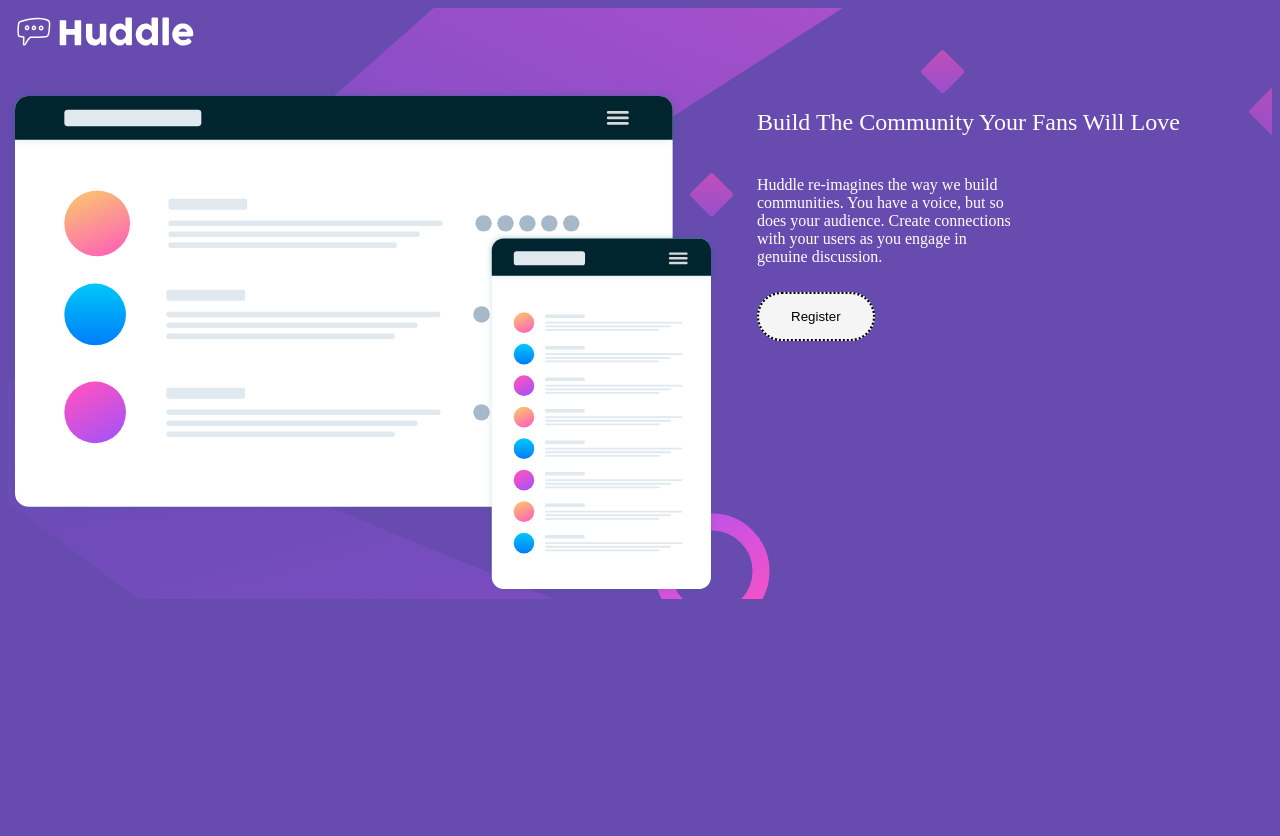
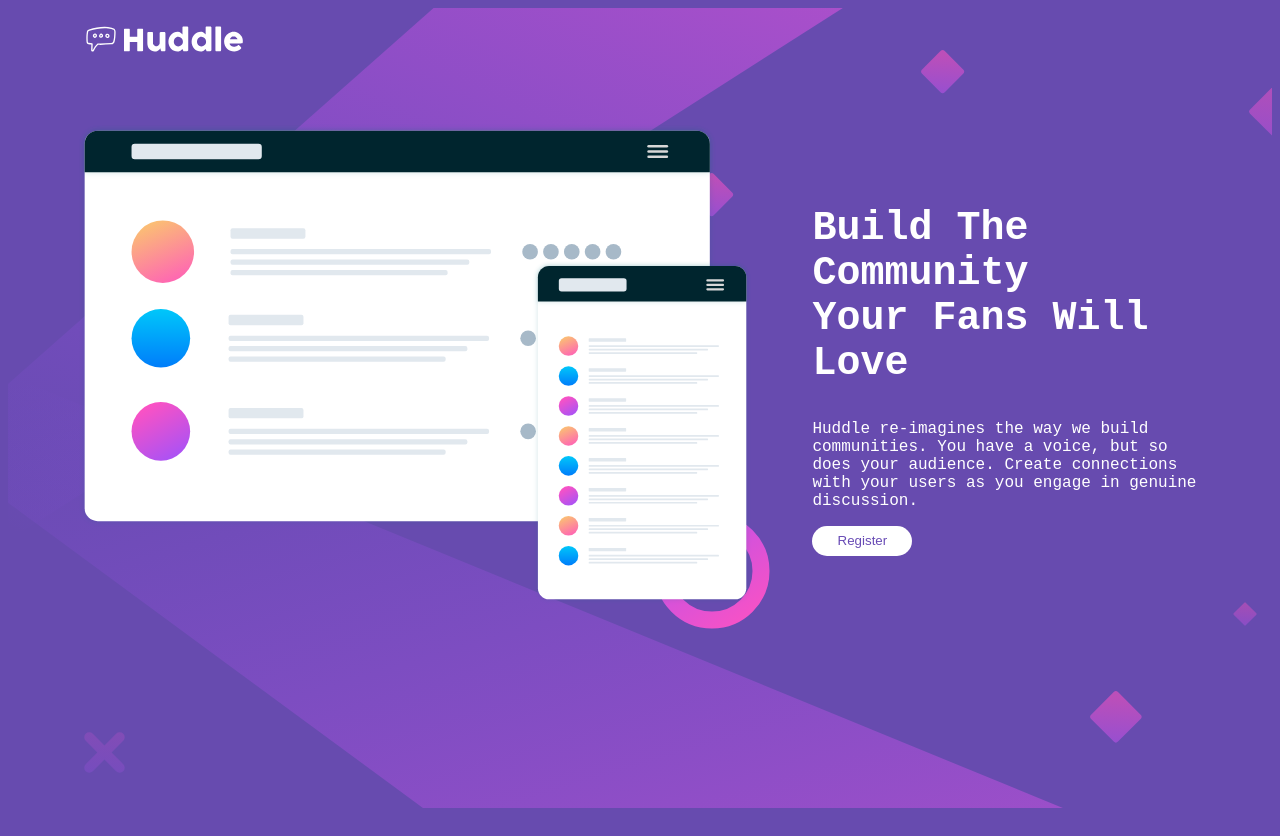
Before and after one commit to shemzenvogue/huddle, a plain HTML site: page huddle/huddle.html in a window 1280 px wide. Before the commit the page ends 800 px from the top, so only its background shows below. Drawn offline with Linux system fonts and the light colour scheme.

Commit message:
updated the html and css files

```diff
--- a/huddle/huddle.css
+++ b/huddle/huddle.css
@@ -1,36 +1,113 @@
-body{
-    background-color:#674baf ;
-}
-.logo{
-width: 15%;
-}
-.flexcontainer{
-    margin-top: 30px;
-display: flex;
+body {
+    background-color: #674baf;
 }
 
-.wrapper1{
-background-image: url("bg-desktop.svg");
-height: 100%;}
-.about{
-    margin-left: 40px;
+
+/* @media screen and (min-width: 1000px) {
+   body {
+    background-color: red;
+}
+} */
+
+.container {
+    min-height: 100vh;
+    background-image: url("bg-desktop.svg");
+    background-repeat: no-repeat;
+    padding: 20px;
 }
 
-.title2{
-padding-bottom: 20px;
-font-weight: 100;
-color: white;
+@media screen and (min-width: 1200px) {
+    .container {
+        padding: 10px 70px;
+    }
 }
-.writeup{
-color: white;
-width: 50%;
-font-size:medium;
-padding-bottom: 10px;
+
+.productContainer {
+    display: flex;
+    flex-direction: column;
+    align-items: center;
+    margin-top: 60px;
 }
-button{
-cursor:pointer;
-padding: 15px 32px;
-border-style: dotted;
-border-radius: 50px;
-background-color: whitesmoke;
+
+@media screen and (min-width: 1200px) {
+  .productContainer {
+    flex-direction: row;
+    align-items: stretch;
 }
+}
+
+.logo {
+    width: 80%
+
+}
+@media screen and (min-width: 1200px) {
+    .logo {
+    width: 15%
+    }
+
+}
+
+.about {
+    color: white;
+    text-align: center;
+    margin: 0 auto;
+    padding: 0 20px;
+    box-sizing: border-box;
+    font-family: 'Courier New', Courier, monospace;
+}
+@media screen and (min-width: 1200px) {
+    .about {
+        margin: 0 0 0 30px;
+        padding: 0;
+        text-align: left;
+
+    }
+}
+
+.about h2 {
+    font-size: 40px;
+}
+
+.btn {
+  align-items: center;
+  justify-content: center;
+  width: 100px;
+  height: 30px;
+  border: 0;
+  border-radius: 999px;
+  background: #fff;
+  color: #684bb5;
+  cursor: pointer;
+}
+
+.btn:hover {
+  background: #f5f2fb;
+}
+
+.productContainer img {
+    max-width: 100%;
+    height: auto;
+}
+
+.illustration img {
+    width: 100%;
+    display: block;
+}
+
+@media screen and (min-width: 1200px) {
+    .productContainer {
+        align-items: center;
+        gap: 60px;
+    }
+
+    /* image gets ~60% of the row, text gets the rest */
+    .illustration {
+        flex: 0 0 60%;
+    }
+
+    .about {
+        flex: 1;
+        min-width: 0;
+        margin: 0;
+    }
+}
--- a/huddle/huddle.html
+++ b/huddle/huddle.html
@@ -1,33 +1,25 @@
 <!DOCTYPE html>
 <html lang="en">
 <head>
-<meta charset="UTF-8">
+    <meta charset="UTF-8">
     <meta name="viewport" content="width=device-width, initial-scale=1.0">
-    <title>Fronted Mentor|Huddle landing page with single introductory section</title>
-<link href="huddle.css" rel="stylesheet">
+    <title>Huddle Example</title>
+    <link rel="stylesheet" href="huddle.css">
 </head>
 <body>
-<div class="wrapper1">
-    <div>
-        <img class="logo" src="logo.svg" />
+    <div class="container">
+        <div><img  class="logo" src="logo.svg" alt="Logo"></div>
+
+        <div class="productContainer">
+            <div class="illustration"><img src="illustration-mockups.svg" alt="illustration-mockups"></div>
+            <div class="about">
+                <h2>Build The Community <br>Your Fans Will Love
+                </h2>
+                <p>Huddle re-imagines the way we build communities. You have a voice, but so does your audience. Create connections with your users as you engage in genuine discussion.</p>
+                <button class="btn">Register</button>
+            </div>
+         </div>
     </div>
 
-
-    <div  class="flexcontainer">
-
-        <div>
-            <img src="illustration-mockups.svg"/>
-        </div>
-        <div class="about">
-            <h2 class="title2">Build The Community Your Fans Will Love</h2>
-<p class="writeup">Huddle re-imagines the way we build communities.
-You have a voice, but so does your audience.
-Create connections with your users as you engage in genuine discussion.</p>
-<button>Register</button>
-        </div>
-
-    </div>
-
-</div>
-
 </body>
+</html>
```
